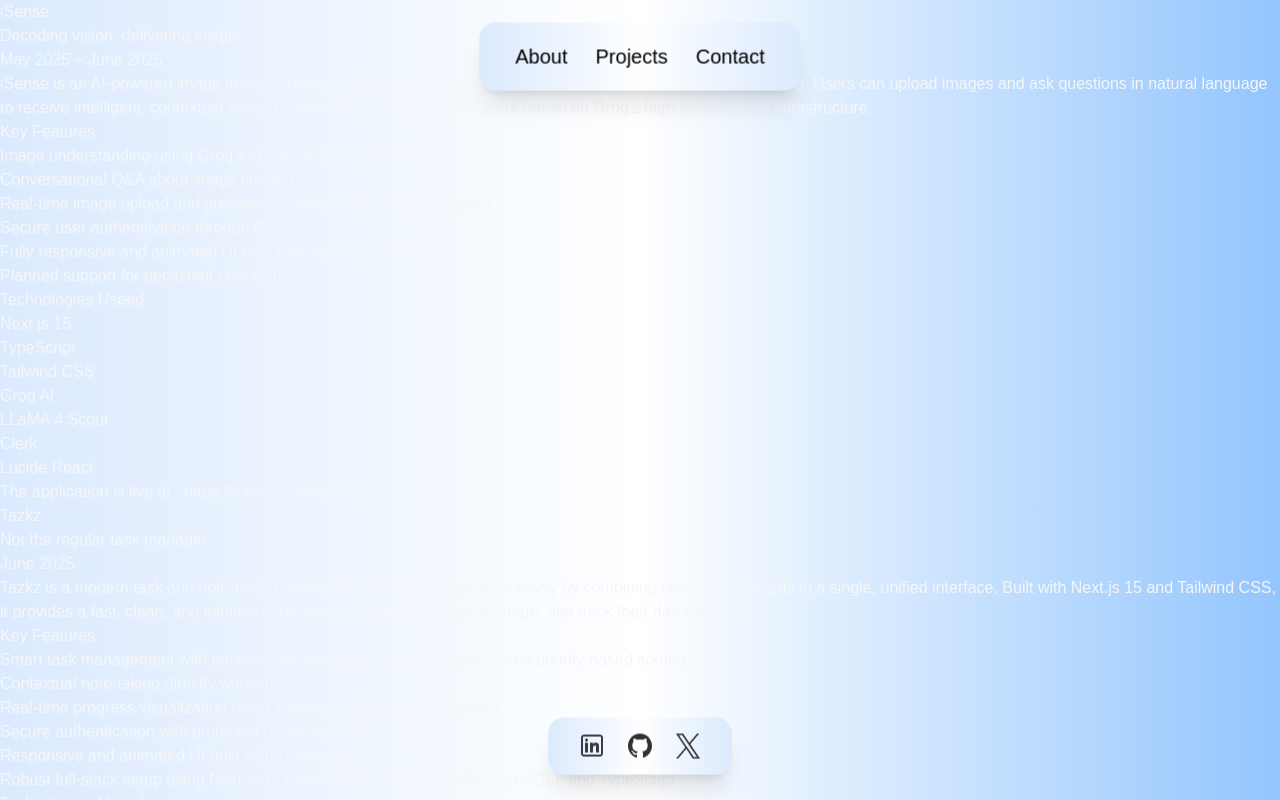
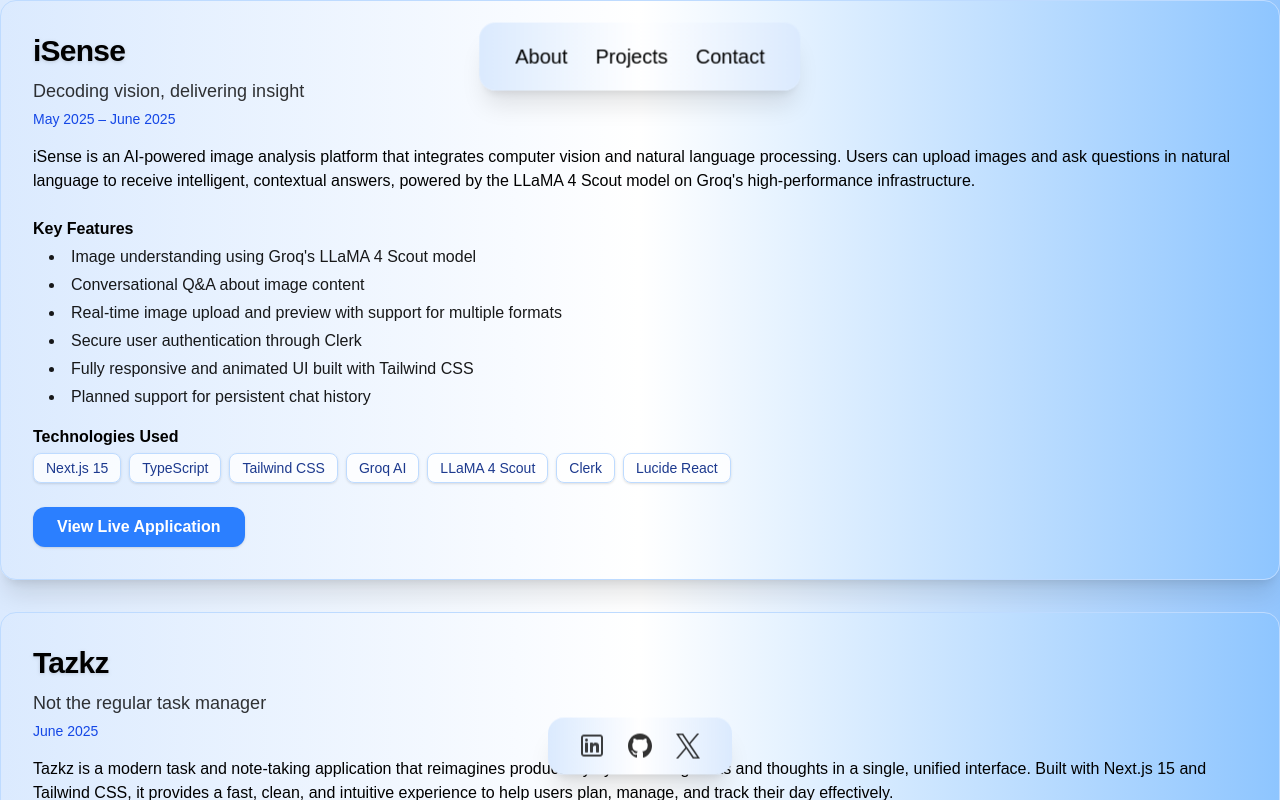
Before and after one commit to CSVaishakh/Portfolio, a Next.js app: page /projects in a window 1280 px wide. Shown: the top 800 px of the page. Built offline with nearby package versions, Linux system fonts and the light colour scheme.

Commit message:
styled the project card

```diff
--- a/components/projectCard.tsx
+++ b/components/projectCard.tsx
@@ -3,29 +3,45 @@
 
 
 const ProjectCard: React.FC<{project: Project}> = ({project}) => {
-    return(
-        <section>
-            <h3>{project.title}</h3>
-            <p>{project.subtitle}</p>
-            <p>{project.duration}</p>
-            <p>{project.description}</p>
-            <div>
-                <p>Key Features</p>
-                <ul>
-                    {project.keyFeatures.map((feature, index) => (<li key={index}>{feature}</li>))}
+    return (
+        <section className="bg-gradient-to-r from-blue-100 via-white to-blue-300 rounded-2xl shadow-xl border border-blue-200 p-8 mb-8 transition-all hover:shadow-2xl hover:-translate-y-1">
+            <h3 className="text-3xl font-bold text-black mb-2 tracking-tight drop-shadow">{project.title}</h3>
+            <p className="text-lg text-black/80 mb-1">{project.subtitle}</p>
+            <p className="text-sm text-blue-700 mb-4">{project.duration}</p>
+            <p className="text-base text-black mb-6">{project.description}</p>
+            <div className="mb-4">
+                <p className="font-semibold text-black mb-1">Key Features</p>
+                <ul className="list-disc list-inside ml-4 space-y-1">
+                    {project.keyFeatures.map((feature, index) => (
+                        <li key={index} className="text-black/90">{feature}</li>
+                    ))}
+                </ul>
+            </div>
+            <div className="mb-6">
+                <p className="font-semibold text-black mb-1">Technologies Used</p>
+                <ul className="flex flex-wrap gap-2">
+                    {project.technologies.map((technology, index) => (
+                        <li
+                            key={index}
+                            className="bg-white/80 border border-blue-200 text-blue-900 px-3 py-1 rounded-lg text-sm font-medium shadow-sm hover:bg-blue-100 transition"
+                        >
+                            {technology}
+                        </li>
+                    ))}
                 </ul>
             </div>
             <div>
-                <p>Technologies Useed</p>
-                <ul>
-                    {project.technologies.map((technology, index) => (<li key={index}>{technology}</li>))}
-                </ul>
-            </div>
-            <div>
-                <p>The application is live at : {project.url}</p>
+                <a
+                    href={project.url}
+                    target="_blank"
+                    rel="noopener noreferrer"
+                    className="inline-block px-6 py-2 rounded-xl bg-blue-500 text-white font-semibold shadow hover:bg-blue-600 transition-all duration-200"
+                >
+                    View Live Application
+                </a>
             </div>
         </section>
-    )
-}
+    );
+};
 
 export default ProjectCard;
```
